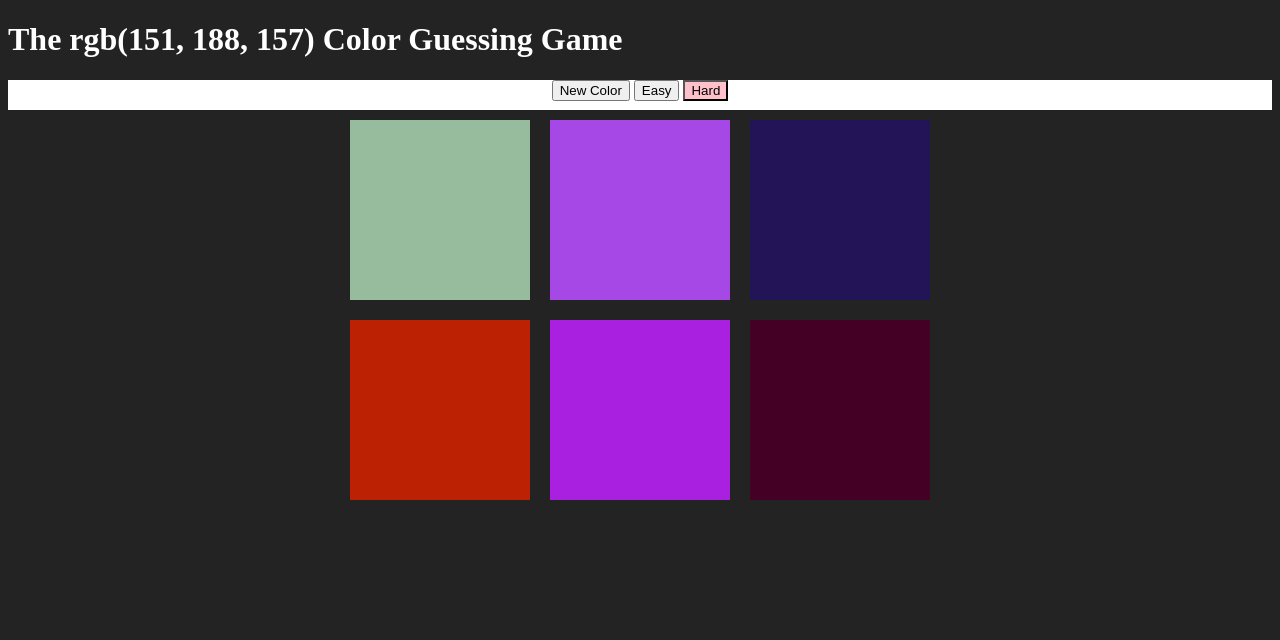
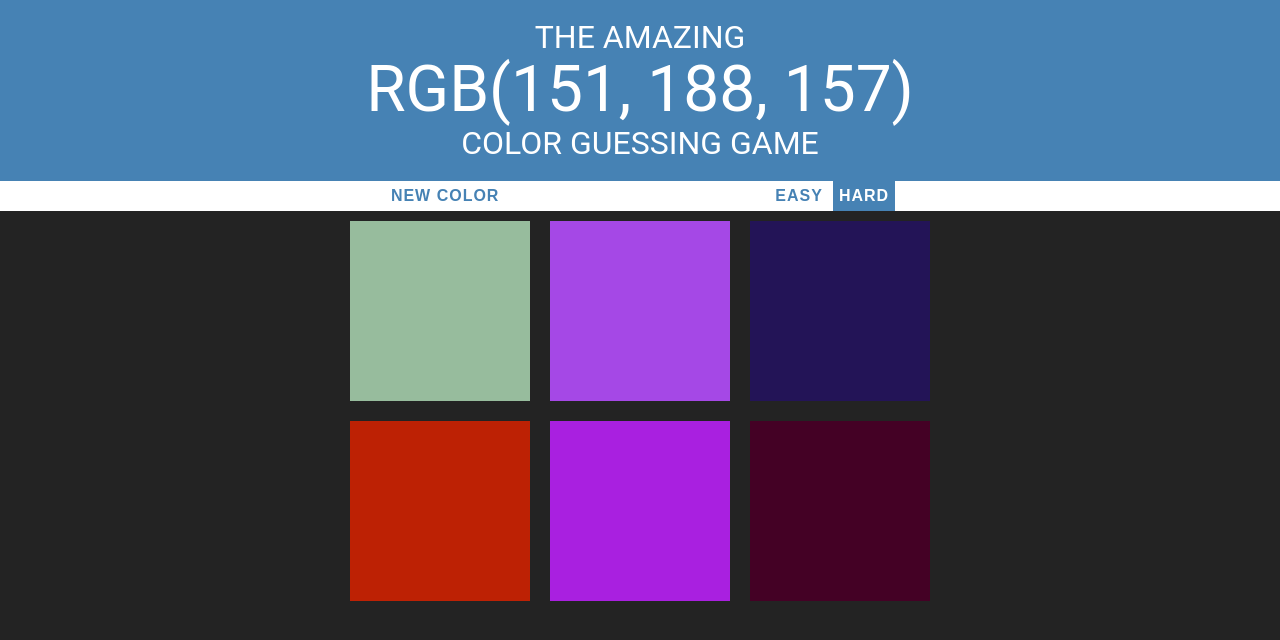
Before and after one commit to tanvisathe/ColorGuessGame, a plain HTML site: page index.html in a window 1280 px wide. Drawn offline with Linux system fonts and the light colour scheme.

Commit message:
button css hover effects

```diff
--- a/colorGame.js
+++ b/colorGame.js
@@ -55,7 +55,7 @@
         //change color of squares to match the pickedcolor
         squares[i].style.backgroundColor = colors[i];
        }
-       h1.style.backgroundColor = "#232323";
+       h1.style.backgroundColor = "steelblue";
 
  });
 
@@ -81,9 +81,7 @@ for(var i=0; i<squares.length; i++){
             this.style.backgroundColor= "#232323";
             messageDisplay.textContent= "Try Again";
         }
-
     });
-
 }
 
 function changeColors(color){
@@ -92,7 +90,6 @@ function changeColors(color){
         //change color of squares to match the pickedcolor
         squares[i].style.backgroundColor = color;
     }
-
 }
 
 function pickColor() {
--- a/index.html
+++ b/index.html
@@ -8,7 +8,11 @@
     <link rel="stylesheet" type="text/css" href="style.css">
 </head>
 <body>
-    <h1>The <span id ="colorDisplay">RGB</span> Color Guessing Game</h1>
+    <h1>The Amazing
+        <br>
+        <span id ="colorDisplay">RGB</span>
+        <br>
+         Color Guessing Game</h1>
     <div id ="stripe">
         <button id="reset">New Color</button>
         <span id ="message"></span>
--- a/style.css
+++ b/style.css
@@ -1,5 +1,7 @@
 body{
     background-color: #232323;
+    margin: 0;
+    font-family: "Roboto", "Avenir";
 }
 .square {
 width: 30%;
@@ -13,15 +15,44 @@ margin: 1.66%;
     max-width: 600px;
 }
 h1{
+    text-align: center;
+    line-height: 1.1;
+    font-weight: normal;
     color:white;
+    background: steelblue;
+    margin: 0;
+    text-transform: uppercase;
+    padding: 20px 0;
 }
 
+#colorDisplay{
+    font-size: 200%;
+}
 
+#message{
+    display: inline-block;
+    width: 20%;
+}
 #stripe{
 background: white;
 height:30px;
 text-align:center;
 }
 .selected{
-    background: pink;
+    color:white;
+    background-color: steelblue;
 }
+button{
+    border:none;
+    background: none;
+    text-transform: uppercase;
+    height: 100%;
+    font-weight: 700;
+    color:steelblue;
+    letter-spacing: 1px;
+    font-size: inherit;
+}
+button:hover{
+    color:white;
+    background-color: steelblue;
+}
```
